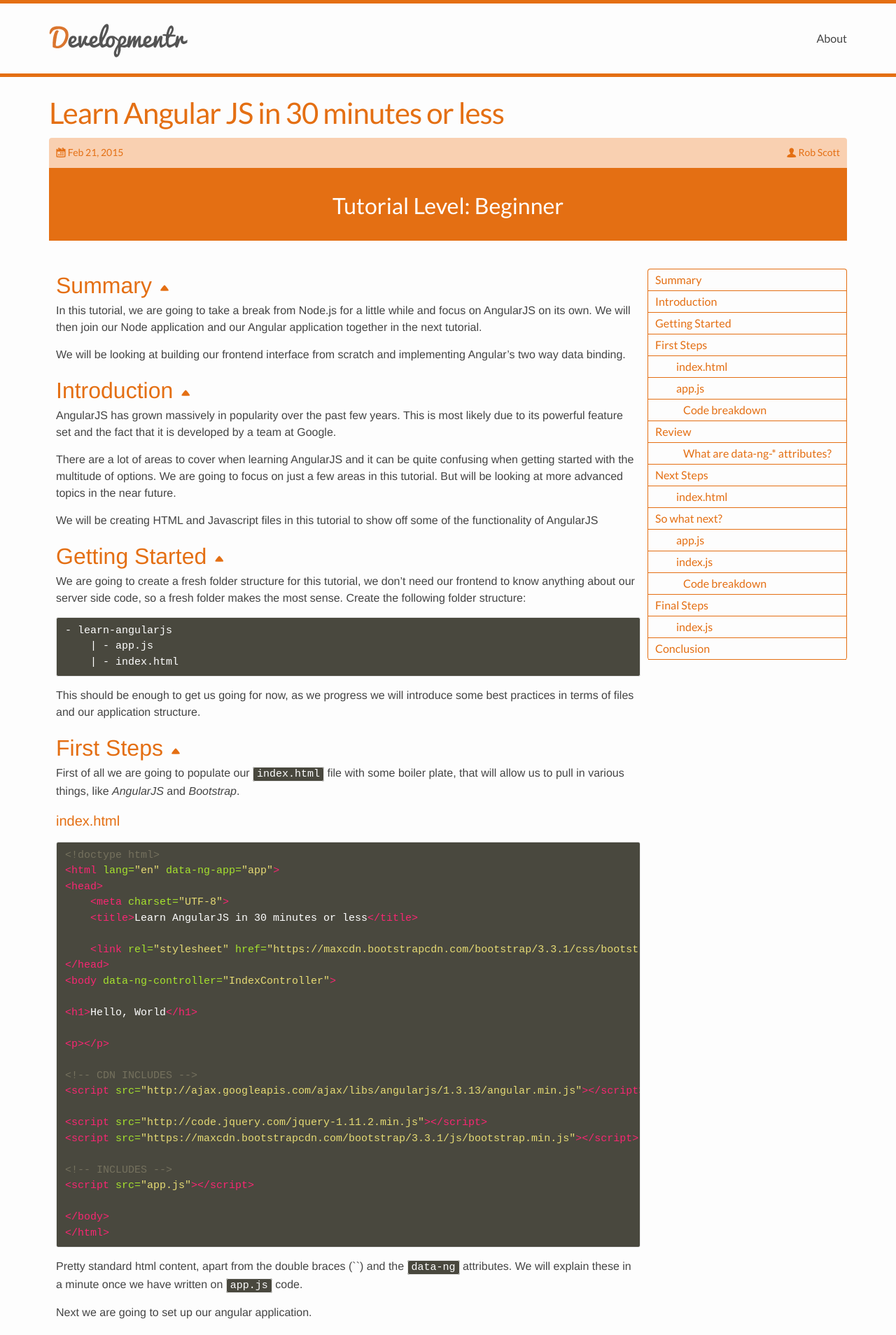
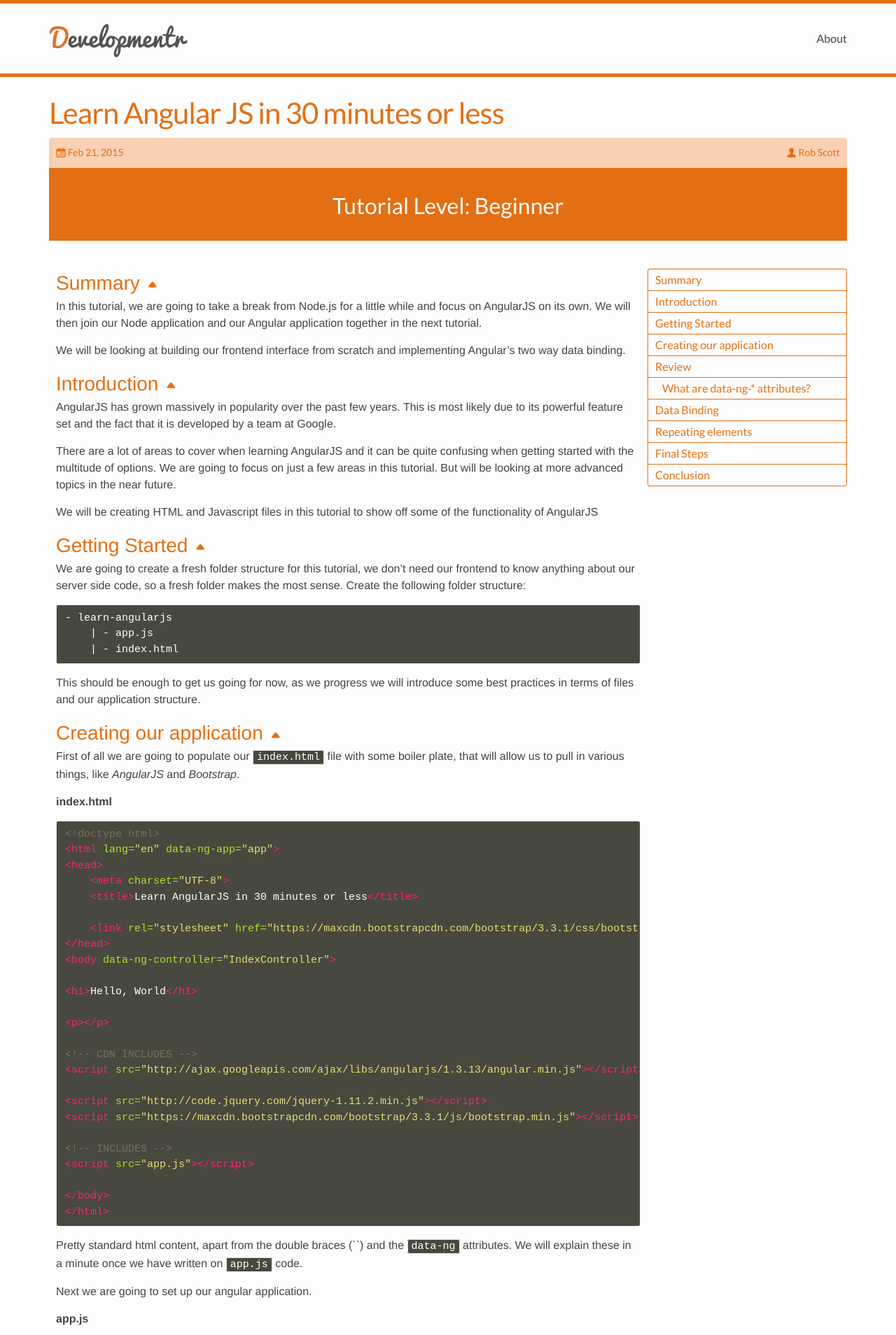
Before and after one commit to Varedis/Varedis.github.io, a Jekyll site: the page built from _posts/2015-02-21-learn-angularjs.markdown, in a window 1280 px wide. Shown: the top 1908 px of the page at 70% size. Built offline with Jekyll 4.4.1, drawn with Linux system fonts in a browser that asks for light colours; comment, search, counter and statistics services are not loaded; some of the changed text lies outside the part shown.

```diff
--- a/_posts/2015-02-21-learn-angularjs.markdown
+++ b/_posts/2015-02-21-learn-angularjs.markdown
@@ -49,11 +49,11 @@ We are going to create a fresh folder structure for this tutorial, we don't need
 
 This should be enough to get us going for now, as we progress we will introduce some best practices in terms of files and our application structure.
 
-# First Steps
+# Creating our application
 
 First of all we are going to populate our `index.html` file with some boiler plate, that will allow us to pull in various things, like *AngularJS* and *Bootstrap*.
 
-#### index.html
+**index.html**
 
 {% highlight html %}
 <!doctype html>
@@ -87,7 +87,7 @@ Pretty standard html content, apart from the double braces (`{{` `}}`) and the `
 
 Next we are going to set up our angular application.
 
-#### app.js
+**app.js**
 
 {% highlight javascript %}
 angular.module('app', [])
@@ -96,7 +96,7 @@ angular.module('app', [])
     });
 {% endhighlight %}
 
-##### Code breakdown
+**Code breakdown**
 
 * `angular.module('app', [])` - Create a new AngularJS application which is called *app*. This is then used by the `data-ng-app` attribute in our html. For this tutorial we will stick to just having one module, but with this method you can have as many modules as you want.
 * `.controller('IndexController', function($scope) {` - Create a controller where we can start adding our logic, we give it the name *IndexController*. This is then used by the `data-ng-controller` attribute in our html. A module can contain as many controllers as you wish. We are also using dependency injection to inject the AngularJS *$scope* variable.
@@ -106,15 +106,15 @@ angular.module('app', [])
 
 So we have created a really simple application to start with, but we have already covered some really important AngularJS points. In the next section we will expand on our data binding implementation and look at two way data binding.
 
-##### What are data-ng-* attributes?
+## What are data-ng-* attributes?
 
 These are in built Angular JS directives, essentially they extend the functionality of html, it is important to note that you do not need the `data-` part of the attribute. Both `ng-controller` and `data-ng-controller` will work exactly the same. However, appending it with `data-` will keep the html valid if it is ran through any validators.
 
-# Next Steps
+# Data Binding
 
 To show off Angular's two way data binding, we are going to create a text input which when updated by the user, instantly updates the variable stored in javascript. If you have worked with something like jQuery before, then you know this can be a painful implementation, but with AngularJS it is made easy, as you will see below.
 
-#### index.html
+**index.html**
 
 Alter the contents of your `index.html` file to the following:
 
@@ -152,13 +152,13 @@ We don't even need to edit our Javascript for this to work. Simply refresh your
 
 As soon as you start typing you should see the `user.name` variable populating on screen. All this magic is done by the `data-ng-model="user.name"` attribute. Essentially we are binding the value of this field to a variable in our javascript and AngularJS can instantly use this variable to start updating the view.
 
-# So what next?
+# Repeating elements
 
 Next we are going to demonstrate another powerful Angular Directive `ng-repeat`. Using this directive we can take an array from our javascript and construct html objects to represent them.
 
 Lets get started by editing our app.js file, inside the controller section, place the following code:
 
-#### app.js
+**app.js**
 
 {% highlight javascript %}
 $scope.users = [
@@ -200,7 +200,7 @@ All we are doing here is creating an array of objects, this sort of data will ty
 
 Now we are going to edit our `index.js` file to display this information on the screen in a formatted way.
 
-#### index.js
+**index.js**
 
 {% highlight html %}
 <!-- BODY TAG -->
@@ -217,7 +217,7 @@ Now we are going to edit our `index.js` file to display this information on the
 <!-- SCRIPTS -->
 {% endhighlight %}
 
-##### Code breakdown
+**Code breakdown**
 
 The only new element here should be `data-ng-repeat` which takes an array from our `$scope` and allows us to step through it, we can then access each objects variables by using dot notations. We can even embed ng-repeats inside ng-repeats if we wish.
 
@@ -225,7 +225,7 @@ The only new element here should be `data-ng-repeat` which takes an array from o
 
 Wouldn't it be great if we could search our list of users and only show the ones that match our search criteria? Well with filters we can easily do that just by editing the html.
 
-#### index.js
+**index.js**
 
 Add the following line to your html file above our list of users:
 
--- a/_sass/_layout.scss
+++ b/_sass/_layout.scss
@@ -259,35 +259,43 @@
     margin-bottom: $spacing-unit;
 
     h1 {
-      font-size: 32px;
+      font-size: 28px;
 
       @include media-query($on-laptop) {
-        font-size: 28px;
+        font-size: 24px;
       }
     }
 
     h2 {
-        font-size: 28px;
+        font-size: 24px;
 
         @include media-query($on-laptop) {
-            font-size: 24px;
+            font-size: 22px;
         }
     }
 
     h3 {
-        font-size: 24px;
+        font-size: 20px;
 
         @include media-query($on-laptop) {
-            font-size: 20px;
+            font-size: 16px;
         }
     }
 
     h4 {
-        font-size: 20px;
+        font-size: 16px;
 
         @include media-query($on-laptop) {
-            font-size: 18px;
+            font-size: 12px;
         }
+    }
+
+    h5 {
+      font-size: 12px;
+
+      @include media-query($on-laptop) {
+        font-size: 10px;
+      }
     }
 
     .clickable-header {
```
Also changed, not shown: _drafts/adopting-scrum-part-2.markdown (+1 -184 lines), _posts/2015-01-30-learn-nodejs.markdown (+6 -6 lines), _posts/2015-02-04-learn-nodes-mongodb.markdown (+7 -7 lines), _posts/2015-02-22-adopting-scrum.markdown (+14 -15 lines).
